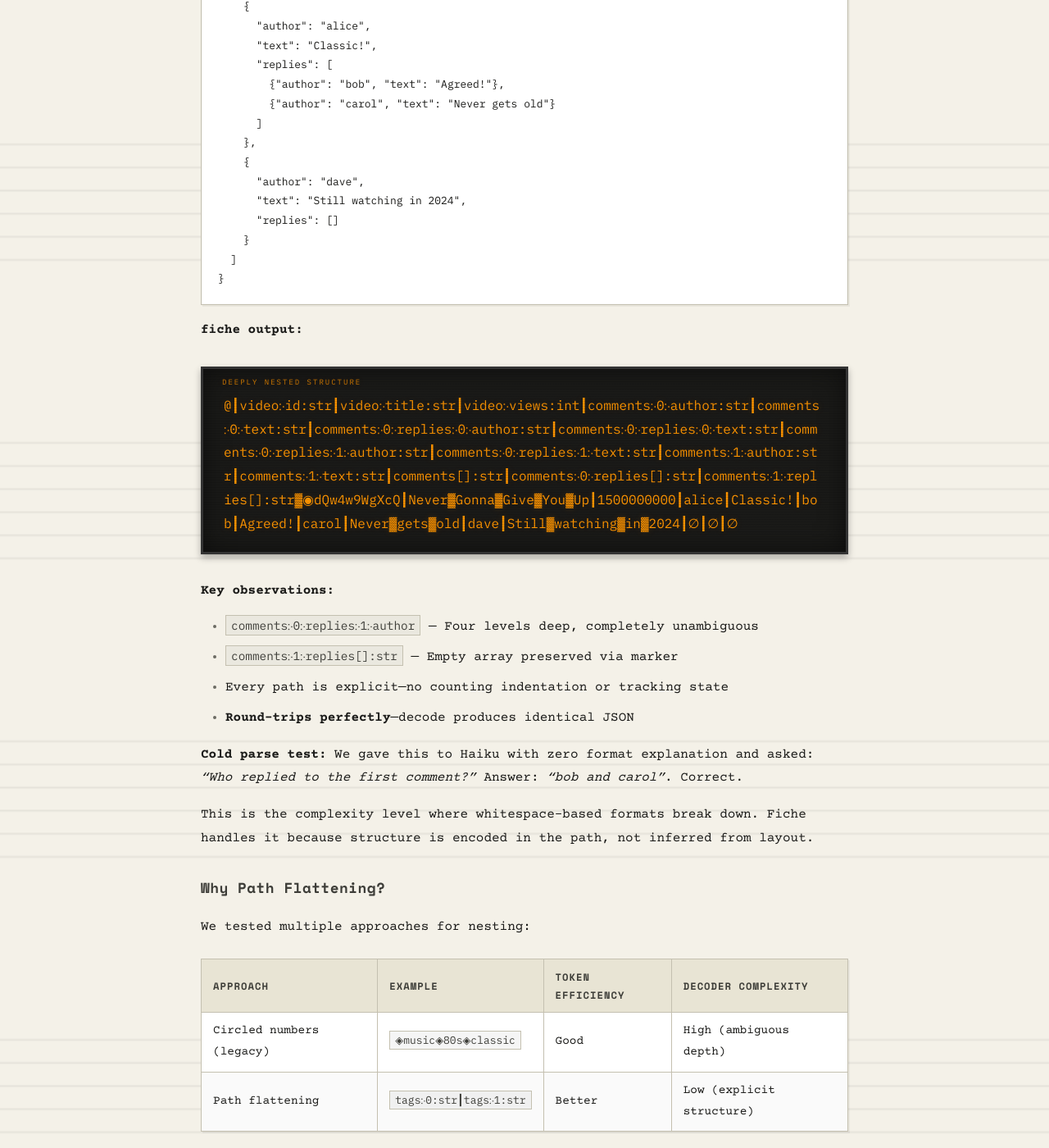
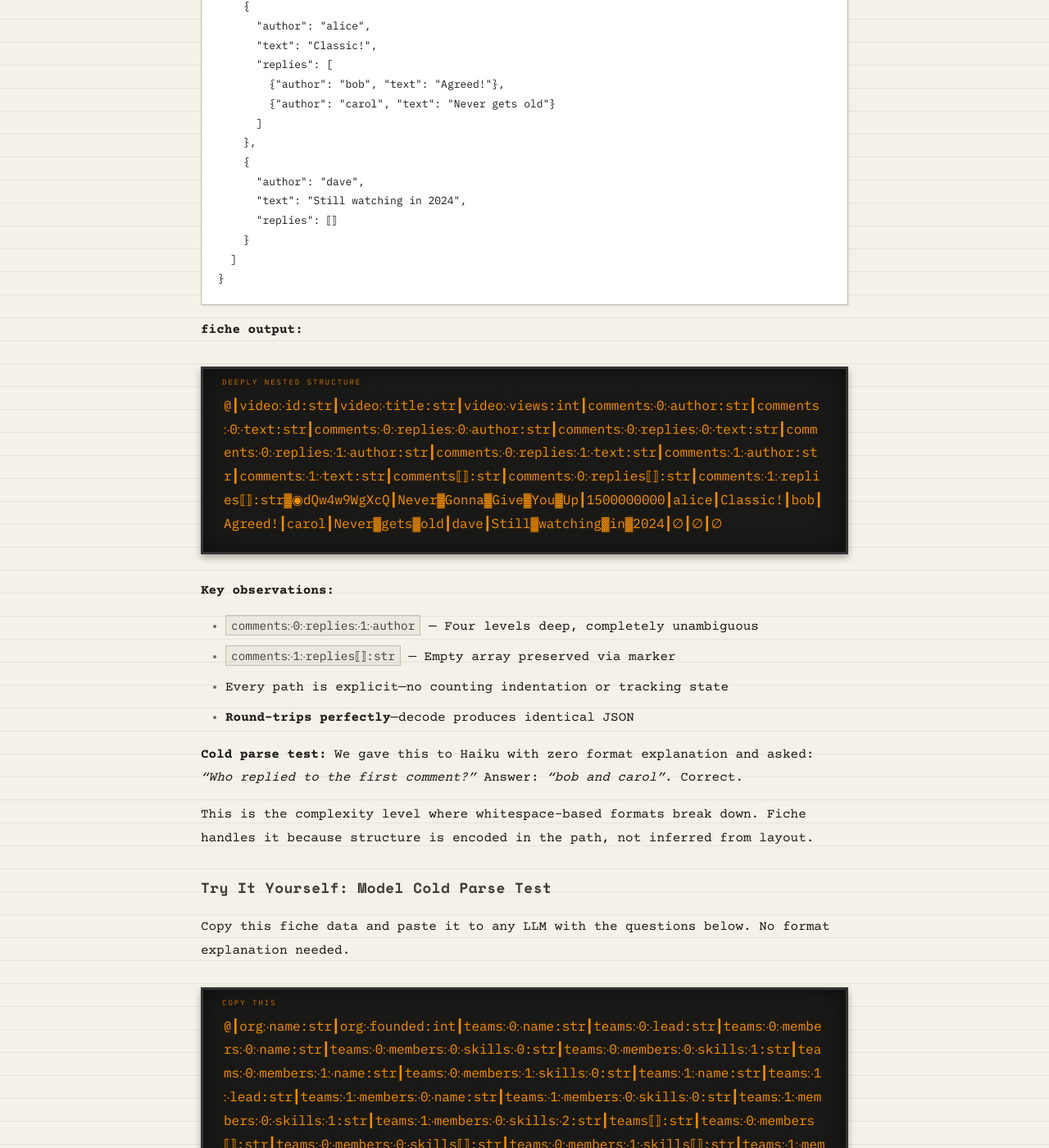
Before and after one commit to coryzibell/carrier98, a Jekyll site: the page built from docs/fiche.md, in a window 1280 px wide and 1400 px high, scrolled down 4819 px. Shown: the whole window at 82% size. Built offline with Jekyll 4.4.1, drawn with Linux system fonts in a browser that asks for light colours; some of the changed text lies outside the part shown.

````diff
--- a/docs/fiche.md
+++ b/docs/fiche.md
@@ -31,7 +31,7 @@ Named for microfiche: data compressed onto film, readable by machine and eye ali
 
 <div class="readout">
   <span class="readout-label">EXAMPLE OUTPUT</span>
-@┃video჻id:str┃video჻title:str┃tags჻0:str┃tags჻1:str┃tags[]:str▓◉dQw4w9WgXcQ┃Never▓Gonna▓Give▓You▓Up┃music┃80s┃∅
+@┃video჻id:str┃video჻title:str┃tags჻0:str┃tags჻1:str┃tags⟦⟧:str▓◉dQw4w9WgXcQ┃Never▓Gonna▓Give▓You▓Up┃music┃80s┃∅
 </div>
 
 ---
@@ -83,7 +83,7 @@ Arrays are flattened to indexed paths:
 
 <div class="readout">
   <span class="readout-label">SIMPLE ARRAY</span>
-@┃tags჻0:str┃tags჻1:str┃tags჻2:str┃tags[]:str▓◉music┃80s┃classic┃∅
+@┃tags჻0:str┃tags჻1:str┃tags჻2:str┃tags⟦⟧:str▓◉music┃80s┃classic┃∅
 </div>
 
 **Equivalent JSON:**
@@ -93,7 +93,7 @@ Arrays are flattened to indexed paths:
 }
 ```
 
-The `tags[]:str` field with value `∅` is a metadata marker indicating that `tags` is an array. This allows the decoder to reconstruct the original array structure with full fidelity.
+The `tags⟦⟧:str` field with value `∅` is a metadata marker indicating that `tags` is an array. This allows the decoder to reconstruct the original array structure with full fidelity.
 
 ### Nested Objects with Arrays
 
@@ -101,7 +101,7 @@ Complex nested structures flatten naturally:
 
 <div class="readout">
   <span class="readout-label">NESTED WITH ARRAYS</span>
-@┃video჻id:str┃video჻title:str┃tags჻0:str┃tags჻1:str┃comments჻0჻author:str┃comments჻0჻text:str┃tags[]:str┃comments[]:str▓◉dQw4w9WgXcQ┃Never▓Gonna▓Give▓You▓Up┃music┃80s┃alice┃Great!┃∅┃∅
+@┃video჻id:str┃video჻title:str┃tags჻0:str┃tags჻1:str┃comments჻0჻author:str┃comments჻0჻text:str┃tags⟦⟧:str┃comments⟦⟧:str▓◉dQw4w9WgXcQ┃Never▓Gonna▓Give▓You▓Up┃music┃80s┃alice┃Great!┃∅┃∅
 </div>
 
 **Equivalent JSON:**
@@ -127,7 +127,7 @@ Arrays within arrays work naturally:
 
 <div class="readout">
   <span class="readout-label">NESTED ARRAYS</span>
-@┃comments჻0჻replies჻0჻author:str┃comments჻0჻replies჻1჻author:str┃comments჻1჻replies჻0჻author:str┃comments[]:str┃comments჻0჻replies[]:str┃comments჻1჻replies[]:str▓◉alice┃bob┃carol┃∅┃∅┃∅
+@┃comments჻0჻replies჻0჻author:str┃comments჻0჻replies჻1჻author:str┃comments჻1჻replies჻0჻author:str┃comments⟦⟧:str┃comments჻0჻replies⟦⟧:str┃comments჻1჻replies⟦⟧:str▓◉alice┃bob┃carol┃∅┃∅┃∅
 </div>
 
 **Path syntax:**
@@ -136,8 +136,8 @@ Arrays within arrays work naturally:
 - `comments჻0჻replies჻1` — Second reply to first comment
 
 **Array markers:**
-- `comments[]:str` — Top-level array marker
-- `comments჻0჻replies[]:str` — Nested array marker
+- `comments⟦⟧:str` — Top-level array marker
+- `comments჻0჻replies⟦⟧:str` — Nested array marker
 
 All array markers have `∅` values and exist solely for decoder metadata.
 
@@ -166,7 +166,7 @@ Real-world API responses often have deeply nested structures—arrays of objects
     {
       "author": "dave",
       "text": "Still watching in 2024",
-      "replies": []
+      "replies": ⟦⟧
     }
   ]
 }
@@ -176,18 +176,42 @@ Real-world API responses often have deeply nested structures—arrays of objects
 
 <div class="readout">
   <span class="readout-label">DEEPLY NESTED STRUCTURE</span>
-@┃video჻id:str┃video჻title:str┃video჻views:int┃comments჻0჻author:str┃comments჻0჻text:str┃comments჻0჻replies჻0჻author:str┃comments჻0჻replies჻0჻text:str┃comments჻0჻replies჻1჻author:str┃comments჻0჻replies჻1჻text:str┃comments჻1჻author:str┃comments჻1჻text:str┃comments[]:str┃comments჻0჻replies[]:str┃comments჻1჻replies[]:str▓◉dQw4w9WgXcQ┃Never▓Gonna▓Give▓You▓Up┃1500000000┃alice┃Classic!┃bob┃Agreed!┃carol┃Never▓gets▓old┃dave┃Still▓watching▓in▓2024┃∅┃∅┃∅
+@┃video჻id:str┃video჻title:str┃video჻views:int┃comments჻0჻author:str┃comments჻0჻text:str┃comments჻0჻replies჻0჻author:str┃comments჻0჻replies჻0჻text:str┃comments჻0჻replies჻1჻author:str┃comments჻0჻replies჻1჻text:str┃comments჻1჻author:str┃comments჻1჻text:str┃comments⟦⟧:str┃comments჻0჻replies⟦⟧:str┃comments჻1჻replies⟦⟧:str▓◉dQw4w9WgXcQ┃Never▓Gonna▓Give▓You▓Up┃1500000000┃alice┃Classic!┃bob┃Agreed!┃carol┃Never▓gets▓old┃dave┃Still▓watching▓in▓2024┃∅┃∅┃∅
 </div>
 
 **Key observations:**
 - `comments჻0჻replies჻1჻author` — Four levels deep, completely unambiguous
-- `comments჻1჻replies[]:str` — Empty array preserved via marker
+- `comments჻1჻replies⟦⟧:str` — Empty array preserved via marker
 - Every path is explicit—no counting indentation or tracking state
 - **Round-trips perfectly**—decode produces identical JSON
 
 **Cold parse test:** We gave this to Haiku with zero format explanation and asked: *"Who replied to the first comment?"* Answer: *"bob and carol"*. Correct.
 
 This is the complexity level where whitespace-based formats break down. Fiche handles it because structure is encoded in the path, not inferred from layout.
+
+### Try It Yourself: Model Cold Parse Test
+
+Copy this fiche data and paste it to any LLM with the questions below. No format explanation needed.
+
+<div class="readout">
+  <span class="readout-label">COPY THIS</span>
+@┃org჻name:str┃org჻founded:int┃teams჻0჻name:str┃teams჻0჻lead:str┃teams჻0჻members჻0჻name:str┃teams჻0჻members჻0჻skills჻0:str┃teams჻0჻members჻0჻skills჻1:str┃teams჻0჻members჻1჻name:str┃teams჻0჻members჻1჻skills჻0:str┃teams჻1჻name:str┃teams჻1჻lead:str┃teams჻1჻members჻0჻name:str┃teams჻1჻members჻0჻skills჻0:str┃teams჻1჻members჻0჻skills჻1:str┃teams჻1჻members჻0჻skills჻2:str┃teams⟦⟧:str┃teams჻0჻members⟦⟧:str┃teams჻0჻members჻0჻skills⟦⟧:str┃teams჻0჻members჻1჻skills⟦⟧:str┃teams჻1჻members⟦⟧:str┃teams჻1჻members჻0჻skills⟦⟧:str
+◉Acme▓Corp┃2019┃Engineering┃alice┃bob┃rust┃python┃carol┃go┃Design┃dave┃eve┃figma┃css┃animation┃∅┃∅┃∅┃∅┃∅┃∅
+
+Questions:
+1. What skills does bob have?
+2. Who leads the Design team?
+3. How many members are on the Engineering team?
+4. What is eve's third skill?
+</div>
+
+**Expected answers:**
+1. rust, python
+2. dave
+3. 2 (bob and carol)
+4. animation
+
+If your model answers correctly with zero prompting about the format, fiche works for your use case.
 
 ### Why Path Flattening?
 
@@ -294,7 +318,7 @@ The schema line begins with `@`, optionally followed by a root key (the JSON wra
 - `float` — Floating point values
 - `str` — String values
 - `bool` — Boolean values (`true`/`false`)
-- `{type}[]` — Array of type (e.g., `str[]`, `int[]`)
+- `{type}⟦⟧` — Array of type (e.g., `str⟦⟧`, `int⟦⟧`)
 
 ### Data Rows
 
@@ -362,7 +386,7 @@ This pattern is common in API responses (`{count, next, results: [...]}`) where
 
 <div class="readout">
   <span class="readout-label">FICHE FORMAT</span>
-@┃missions჻name:str┃missions჻crew჻0:str┃missions჻crew჻1:str┃missions჻crew჻2:str┃missions[]:str┃missions჻crew[]:str▓◉Mercury-Atlas▓6┃Glenn┃∅┃∅┃∅┃∅▓◉Apollo▓11┃Armstrong┃Aldrin┃Collins┃∅┃∅
+@┃missions჻name:str┃missions჻crew჻0:str┃missions჻crew჻1:str┃missions჻crew჻2:str┃missions⟦⟧:str┃missions჻crew⟦⟧:str▓◉Mercury-Atlas▓6┃Glenn┃∅┃∅┃∅┃∅▓◉Apollo▓11┃Armstrong┃Aldrin┃Collins┃∅┃∅
 </div>
 
 ### With Nulls
@@ -400,7 +424,7 @@ Tested against actual SWAPI data with nested arrays (films, vehicles, starships
 
 <div class="readout">
   <span class="readout-label">SWAPI IN FICHE</span>
-@┃people჻0჻name:str┃people჻0჻height:str┃people჻0჻films჻0:str┃people჻0჻films჻1:str┃people჻0჻vehicles჻0:str┃people჻1჻name:str┃people჻1჻films჻0:str┃people[]:str┃people჻0჻films[]:str┃people჻0჻vehicles[]:str┃people჻1჻films[]:str▓◉Luke▓Skywalker┃172┃film/1┃film/2┃vehicle/14┃C-3PO┃film/1┃∅┃∅┃∅┃∅
+@┃people჻0჻name:str┃people჻0჻height:str┃people჻0჻films჻0:str┃people჻0჻films჻1:str┃people჻0჻vehicles჻0:str┃people჻1჻name:str┃people჻1჻films჻0:str┃people⟦⟧:str┃people჻0჻films⟦⟧:str┃people჻0჻vehicles⟦⟧:str┃people჻1჻films⟦⟧:str▓◉Luke▓Skywalker┃172┃film/1┃film/2┃vehicle/14┃C-3PO┃film/1┃∅┃∅┃∅┃∅
 </div>
 
 Note the `▓` (U+2593) replacing spaces in names—this prevents whitespace mangling in terminals and parsers while remaining visually distinct. Models read it as a space naturally.
````
Also changed, not shown: other parts of docs/fiche.md (+1 -1 lines).
